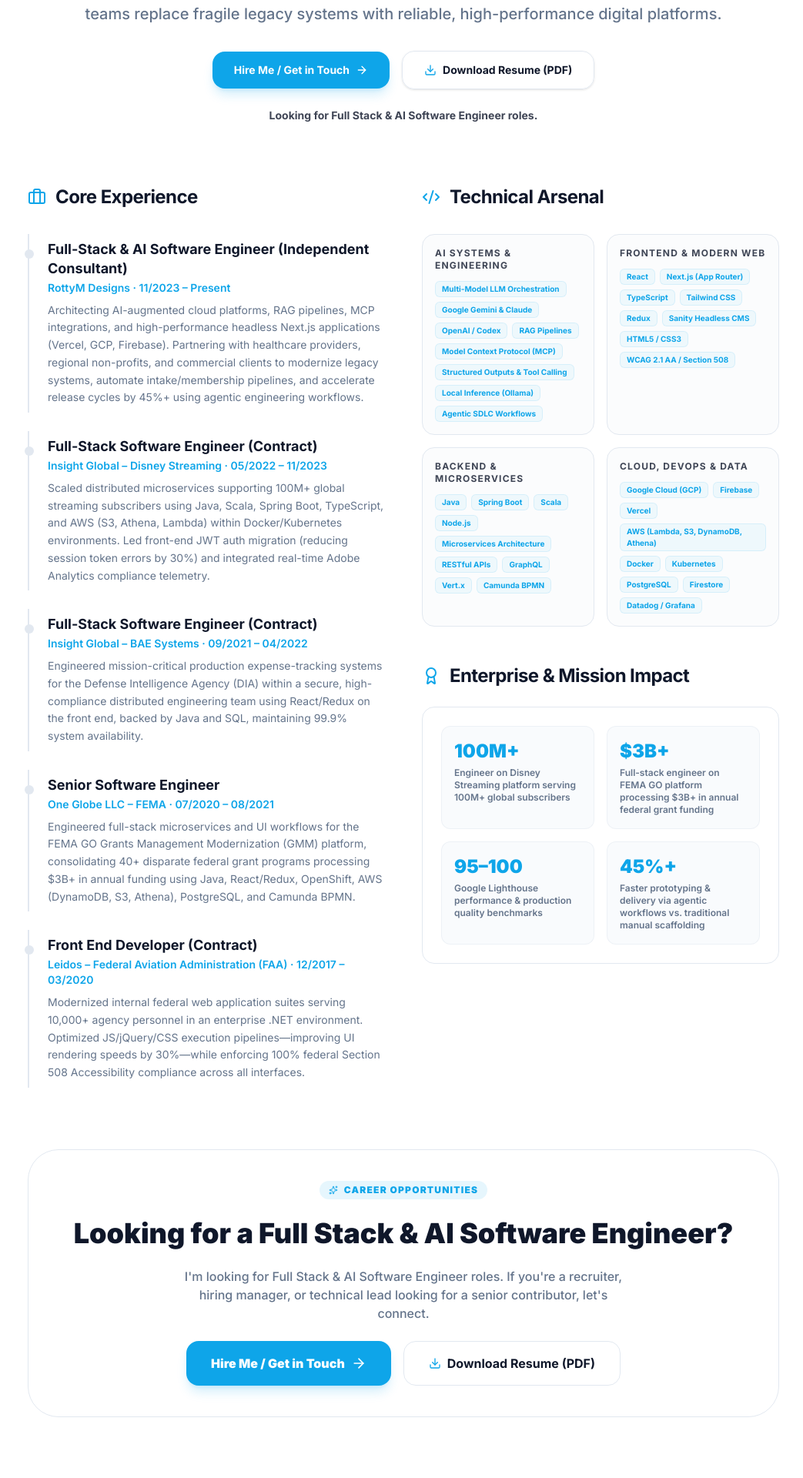
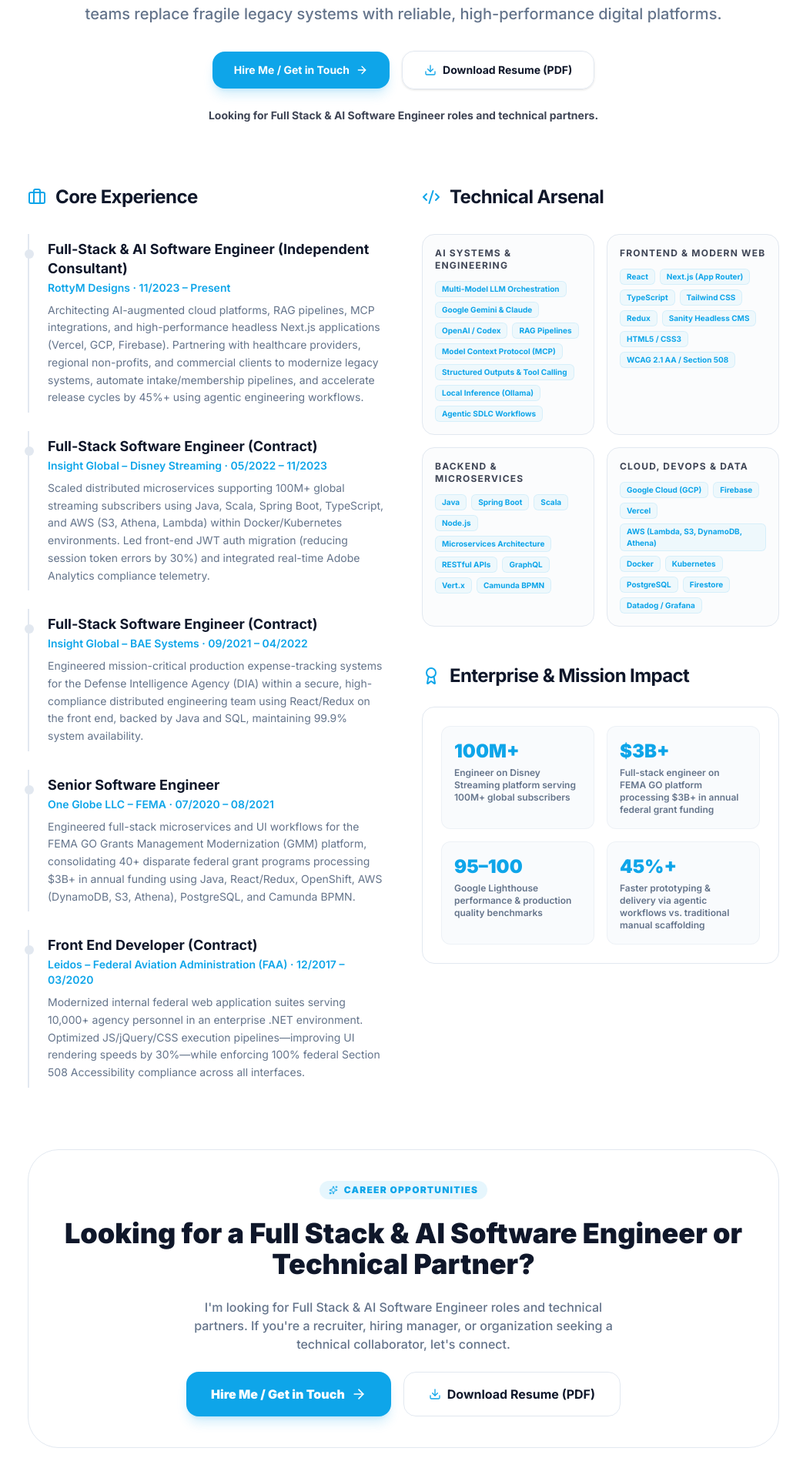
Before and after one commit to RottyM/rottym.com, a Next.js app: page /about in a window 1280 px wide. Shown: the part 484-2404 px from the top of the page at 77% size, without its empty margins (116-1159 px from the left). Built offline with nearby package versions, Linux system fonts and the light colour scheme; no server answers.

Commit message:
feat(about): include technical partners in availability callout and CTA

```diff
--- a/src/app/about/page.tsx
+++ b/src/app/about/page.tsx
@@ -97,7 +97,7 @@ export default function About() {
         </div>
 
         <p className="text-xs md:text-sm text-foreground/80 font-bold">
-          Looking for Full Stack &amp; AI Software Engineer roles.
+          Looking for Full Stack &amp; AI Software Engineer roles and technical partners.
         </p>
       </div>
 
@@ -185,10 +185,10 @@ export default function About() {
           <Sparkles className="w-3 h-3" /> Career Opportunities
         </div>
         <h2 className="text-3xl md:text-4xl font-black text-foreground">
-          Looking for a Full Stack &amp; AI Software Engineer?
+          Looking for a Full Stack &amp; AI Software Engineer or Technical Partner?
         </h2>
         <p className="text-muted-foreground max-w-xl mx-auto font-medium text-base">
-          I&apos;m looking for Full Stack &amp; AI Software Engineer roles. If you&apos;re a recruiter, hiring manager, or technical lead looking for a senior contributor, let&apos;s connect.
+          I&apos;m looking for Full Stack &amp; AI Software Engineer roles and technical partners. If you&apos;re a recruiter, hiring manager, or organization seeking a technical collaborator, let&apos;s connect.
         </p>
         <div className="flex flex-wrap justify-center gap-4">
           <Link
```
